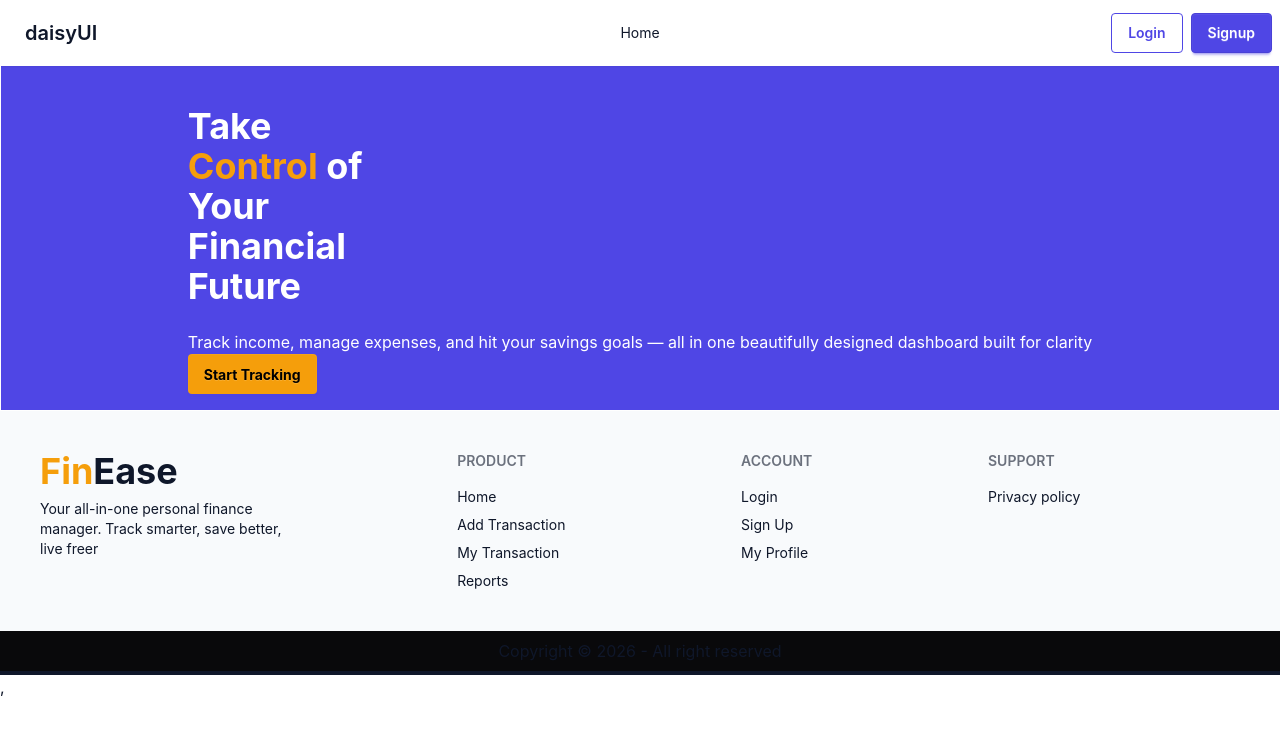
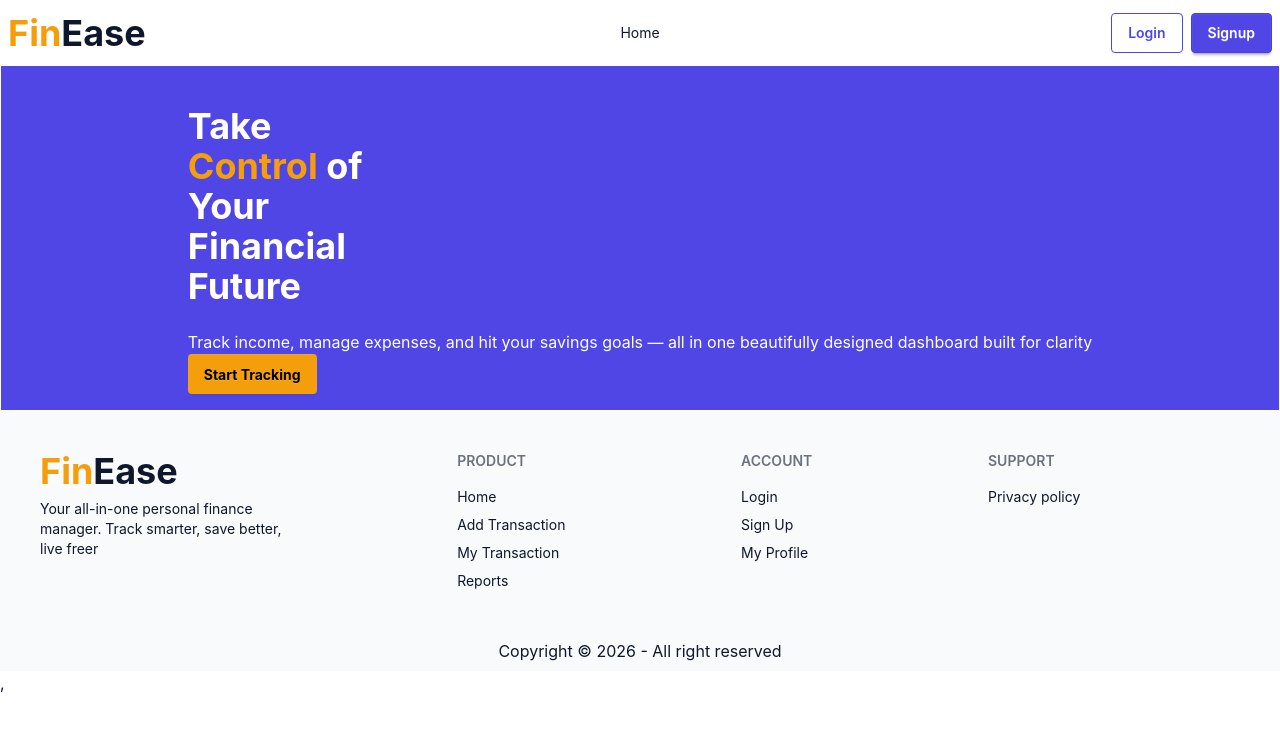
Before and after one commit to Al-Amin018555/FinEase-Client, a React (Vite) app: page / in a window 1280 px wide. Shown: the top 732 px of the page. Built offline with nearby package versions, Linux system fonts and the light colour scheme; no server answers.

Commit message:
updated navbar,footer,loader

```diff
--- a/src/components/Footer/Footer.jsx
+++ b/src/components/Footer/Footer.jsx
@@ -29,9 +29,8 @@ const Footer = () => {
                 </nav>
             </footer>
             <div>
-                <p className="text-center bg-neutral p-2">Copyright © {new Date().getFullYear()} - All right reserved</p>
+                <p className="text-center bg-base-200 text-base-content p-2">Copyright © {new Date().getFullYear()} - All right reserved</p>
             </div>
-            <div className="border-2"></div>
         </div>
     );
 };
--- a/src/components/Header/Header.jsx
+++ b/src/components/Header/Header.jsx
@@ -1,8 +1,23 @@
 import { Link } from "react-router";
 import useAuth from "../../hooks/UseAuth";
+import { useEffect, useState } from "react";
 
 const Header = () => {
     const { user, logOut } = useAuth();
+    const [isScrolled, setIsScrolled] = useState(false);
+
+    useEffect(() => {
+        const handleScroll = () => {
+            if (window.scrollY > 10) {
+                setIsScrolled(true);
+            } else {
+                setIsScrolled(false);
+            }
+        };
+
+        window.addEventListener("scroll", handleScroll);
+        return () => window.removeEventListener("scroll", handleScroll);
+    }, [])
 
     const links = <>
         <li><Link to="/">Home</Link></li>
@@ -15,7 +30,8 @@ const Header = () => {
         }
     </>
     return (
-        <nav className="navbar bg-base-100 text-base-content hover:text-primary shadow-sm">
+        <nav className={`navbar sticky top-0 z-50 bg-base-100/80 backdrop-blur-md transition-all duration-300 ${isScrolled ? "shadow-md" : ""
+            }`}>
             <div className="navbar-start">
                 <div className="dropdown">
                     <div tabIndex={0} role="button" className="btn btn-ghost lg:hidden">
@@ -28,7 +44,7 @@ const Header = () => {
 
                     </ul>
                 </div>
-                <a className="btn btn-ghost text-xl">daisyUI</a>
+                <a className="text-base-content font-bold text-4xl"><span className="text-accent">Fin</span>Ease</a>
             </div>
             <div className="navbar-center hidden lg:flex">
                 <ul className="menu menu-horizontal px-1">
--- a/src/components/Loader/Loader.jsx
+++ b/src/components/Loader/Loader.jsx
@@ -1,6 +1,6 @@
 const Loader = () => {
     return <div className="h-screen flex justify-center items-center">
-        <span className="loading loading-bars loading-xl"></span>
+        <span className="loading bg-primary loading-bars loading-xl"></span>
     </div>;
 };
 
```
